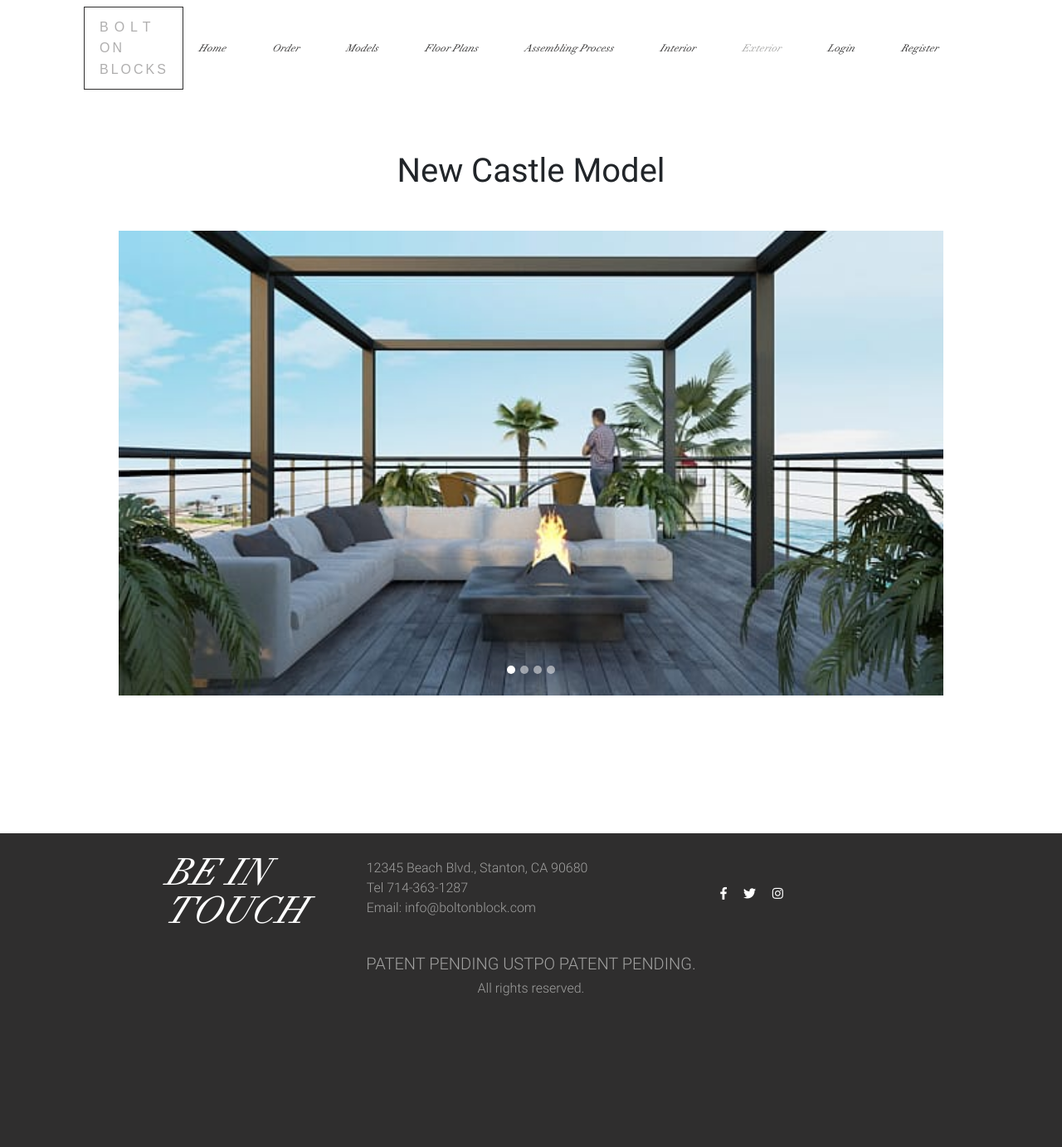
After one commit to Mfarhanzia/shipping, a Django app: page /exterior-view/ in a window 1280 px wide. The commit adds this page. Shown: the whole page at 83% size. Run offline with Django 3.2, Linux system fonts and the light colour scheme; some libraries are stand-ins or nearby versions.

Commit message:
Nov 13,2019

```diff
--- /dev/null
+++ b/order/templates/order/exterior.html
@@ -0,0 +1,40 @@
+{% extends 'users/base.html' %}
+{% load static %}
+
+{% block content %}
+
+<div class="container exterior" data-interval="3000">
+    <h1 class="text-center mb-5"><strong>New Castle Model</strong></h1>
+    <div id="carouselExampleIndicators" class="carousel slide mb-5" data-ride="carousel">
+        <ol class="carousel-indicators">
+          <li data-target="#carouselExampleIndicators" data-slide-to="0" class="active"></li>
+          <li data-target="#carouselExampleIndicators" data-slide-to="1"></li>
+          <li data-target="#carouselExampleIndicators" data-slide-to="2"></li>
+          <li data-target="#carouselExampleIndicators" data-slide-to="3"></li>
+        </ol>
+        <div class="carousel-inner">
+          <div class="carousel-item active">
+            <img class="carousel-img1 img-fluid d-block" src="{% static 'users/interior_exterior/exterior1.jpeg' %}" alt="First slide">
+          </div>
+          <div class="carousel-item">
+            <img class="carousel-img1 img-fluid d-block" src="{% static 'users/interior_exterior/exterior2.jpeg' %}" alt="Second slide">
+          </div>
+          <div class="carousel-item">
+            <img class="carousel-img1 img-fluid d-block" src="{% static 'users/interior_exterior/exterior3.jpeg' %}" alt="Second slide">
+          </div>
+          <div class="carousel-item">
+            <img class="carousel-img1 img-fluid d-block" src="{% static 'users/interior_exterior/exterior4.jpeg' %}" alt="Second slide">
+          </div>
+        </div>
+        <a class="carousel-control-prev" href="#carouselExampleIndicators" role="button" data-slide="prev">
+          <span class="carousel-control-prev-icon" aria-hidden="true"></span>
+          <span class="sr-only">Previous</span>
+        </a>
+        <a class="carousel-control-next" href="#carouselExampleIndicators" role="button" data-slide="next">
+          <span class="carousel-control-next-icon" aria-hidden="true"></span>
+          <span class="sr-only">Next</span>
+        </a>
+      </div>
+</div>
+
+{% endblock %}
--- a/order/urls.py
+++ b/order/urls.py
@@ -2,10 +2,11 @@ from django.urls import path
 from django.conf.urls import url
 from django.contrib.auth import views as auth_views
 from .views import (OrderCreateView, ViewOrder, view_content,dealer_view, vendor_quotations,
-                    view_quotations)
+                    view_quotations, exterior_view, interior_view)
 
 
 urlpatterns = [
+
     path('login/', auth_views.LoginView.as_view(template_name='order/login.html',redirect_authenticated_user=True), name='login'),
     path('logout/', auth_views.LogoutView.as_view(), name='logout'),
 
@@ -19,4 +20,7 @@ urlpatterns = [
 
     path('quotation/',vendor_quotations, name="vendor-quotation"),
     path('view/quotation/',view_quotations, name="view-quotation"),
+
+    path('interior-view/', interior_view, name='interior-view'),
+    path('exterior-view/', exterior_view, name='exterior-view'),
 ]
--- a/order/views.py
+++ b/order/views.py
@@ -161,3 +161,10 @@ def vendor_quotations(request):
 def view_quotations(request):
     qs = MaterialQuotations.objects.all()
     return render(request, 'order/view_quotations.html', {"qs":qs, "title":"Quotations"})
+
+
+def interior_view(request):
+    return render(request, 'order/interior.html')
+
+def exterior_view(request):
+    return render(request, 'order/exterior.html')
--- a/users/static/users/custom/custom.css
+++ b/users/static/users/custom/custom.css
@@ -1,5 +1,11 @@
 html {
     scroll-behavior: smooth;
+}
+
+.exterior{
+    max-width: 80%;
+    max-height: 100vh;
+    margin-bottom: 13%;
 }
 
 #id_price {
@@ -38,7 +44,7 @@ html {
 }
 
 .nav-item {
-    font: normal normal normal 18px/1.4em didot-w01-italic, serif;
+    font: normal normal normal 12px/1.4em didot-w01-italic, serif;
     font-style: italic;
     padding-right: 40px;
 }
--- a/users/static/users/custom/custom_jquery.js
+++ b/users/static/users/custom/custom_jquery.js
@@ -171,6 +171,10 @@
             $('[href*="/dealer/"]').addClass('active1');
         } else if (path == '/models') {
             $('[href*="/models"]').addClass('active1');
+        } else if (path == '/exterior-view/') {
+            $('[href*="/exterior-view/"]').addClass('active1');
+        } else if (path == '/interior-view/') {
+            $('[href*="/interior-view/"]').addClass('active1');
         }
         // else if (path == '/view-content'){
         else if (path.indexOf('/view-content') != -1) {
--- a/users/templates/users/base.html
+++ b/users/templates/users/base.html
@@ -55,10 +55,10 @@
 										<span style="letter-spacing:7px;">
 											<span class="color_15">BOLT</span>
 										</span>
-										<span style="letter-spacing:7px;">
+										<span style="letter-spacing:3px;">
 											<span class="color_15">ON</span>
 										</span>
-										<span style="letter-spacing:6px;">
+										<span style="letter-spacing:3px;">
 											<span class="color_15">BLOCKS</span>
 										</span>
 									</a>
@@ -99,6 +99,12 @@
 							</li>
 							<li class="nav-item">
 								<a class="nav-link" href="{% url 'video-page' %}">Assembling Process</a>
+							</li>
+							<li class="nav-item">
+								<a class="nav-link" href="{% url 'interior-view' %}">Interior</a>
+							</li>
+							<li class="nav-item">
+								<a class="nav-link" href="{% url 'exterior-view' %}">Exterior</a>
 							</li>
 						{% endif %}
 
```
Also changed, not shown: order/templates/order/interior.html (added, +36 -0 lines), shipping/settings.py (+13 -13 lines), db.sqlite3, users/static/users/interior_exterior/exterior1.jpeg (added), users/static/users/interior_exterior/exterior2.jpeg (added), users/static/users/interior_exterior/exterior3.jpeg (added), users/static/users/interior_exterior/exterior4.jpeg (added), users/static/users/interior_exterior/interior1.jpeg (added), users/static/users/interior_exterior/interior2.jpeg (added), users/static/users/interior_exterior/interior3.jpeg (added).
